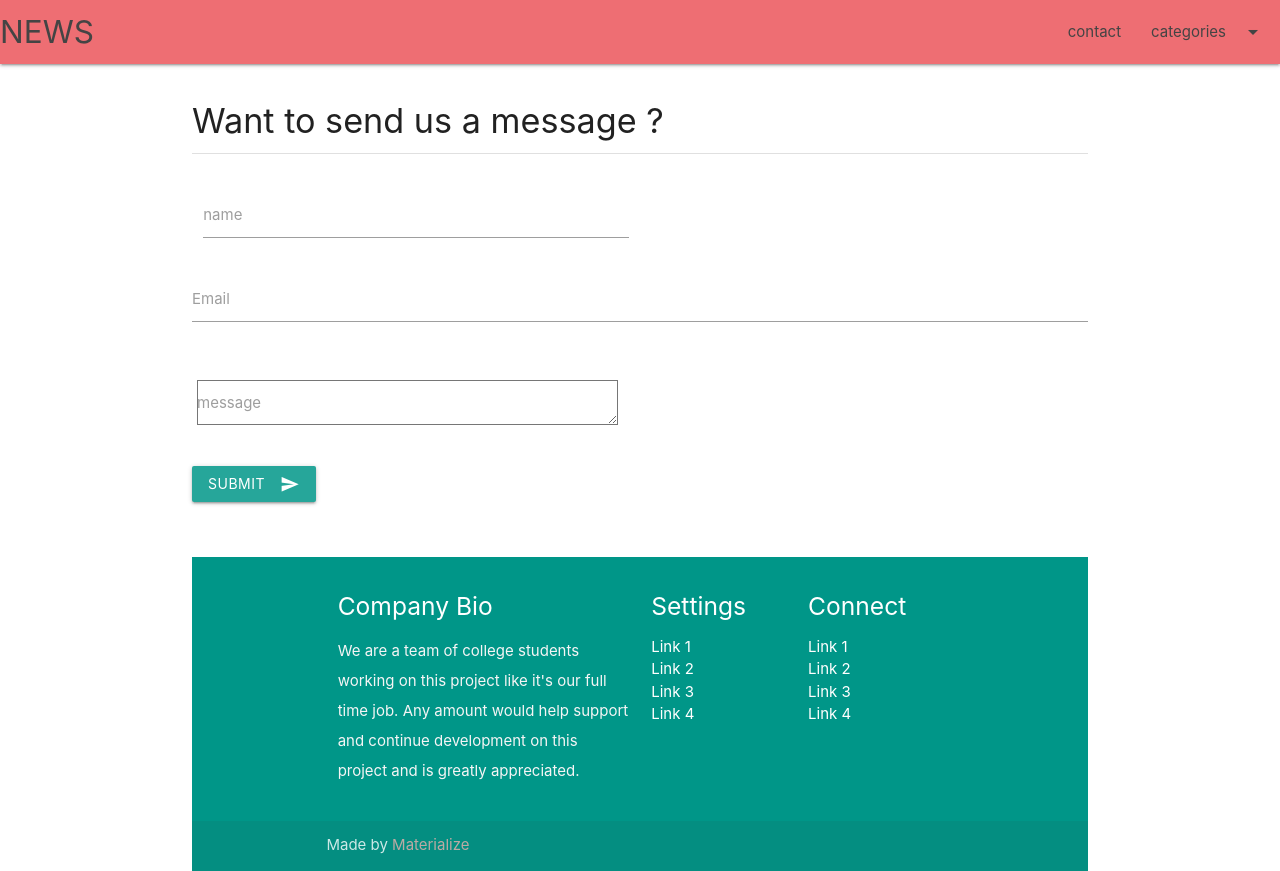
After one commit to abdessamadpas/News_Blog, a Django app: page /post/contact/ in a window 1280 px wide. The commit adds this page. Run offline with Django 4.2, Linux system fonts and the light colour scheme; data comes from the database, SQL or seed files in the repository; both versions use the stored data as it was after the commit; some libraries are stand-ins or nearby versions.

Commit message:
add contact and contact success pages with itsn models and forms

```diff
--- a/blog/settings.py
+++ b/blog/settings.py
@@ -112,7 +112,6 @@ STATICFILES_DIRS = [
 ]
 MEDIA_URL = '/media/'
 MEDIA_ROOT = os.path.join(BASE_DIR, 'media/')
-print("MEDIA_ROOT: ", MEDIA_ROOT)
 # Default primary key field type
 # https://docs.djangoproject.com/en/4.1/ref/settings/#default-auto-field
 
--- a/blog/templates/base.html
+++ b/blog/templates/base.html
@@ -23,7 +23,7 @@
     <div class="nav-wrapper">
       <a href="{% url 'index' %}" class="brand-logo">NEWS</a>
       <ul class="right hide-on-med-and-down">
-        <li><a href="badges.html">Components</a></li>
+        <li><a href="{% url 'contact' %}">contact</a></li>
         <!-- Dropdown Trigger -->
         <li><a class="dropdown-trigger" href="#!" data-target="dropdown1">categories<i class="material-icons right">arrow_drop_down</i></a></li>
       </ul>
@@ -43,7 +43,7 @@
 
 
 
-  <footer class="page-footer teal">
+<footer class="page-footer teal">
     <div class="container">
       <div class="row">
         <div class="col l6 s12">
@@ -77,7 +77,7 @@
       Made by <a class="brown-text text-lighten-3" href="http://materializecss.com">Materialize</a>
       </div>
     </div>
-  </footer>
+</footer>
 
 
   <!--  Scripts-->
--- /dev/null
+++ b/blog/templates/contact.html
@@ -0,0 +1,41 @@
+{% extends "base.html" %}
+
+{% block content %}
+<h4>Want to send us a message ?</h4>
+<div class="divider"></div>
+<br>
+<div class="row">
+  <form class="col s12" method="POST">
+    {% csrf_token %}
+    <div class="row">
+      <div class="input-field col s6">
+        {{ form.name }}
+        {{ form.name.errors }}
+        <label for="email">name</label>
+      </div>
+
+    <div class="row">
+      <div class="input-field col s12">
+        {{ form.email }}
+        {{ form.email.errors }}
+
+        <label for="email">Email</label>
+      </div>
+    </div>
+    <div class="row">
+      <div class="col s12">
+
+        <div class="input-field inline">
+          {{ form.message }}
+          {{ form.message.errors }}
+          <label for="email_inline">message</label>
+        </div>
+      </div>
+    </div>
+    <button class="btn waves-effect waves-light" type="submit" name="action">Submit
+      <i class="material-icons right">send</i>
+    </button>
+  </form>
+</div>
+
+{% endblock content %}
--- a/post/admin.py
+++ b/post/admin.py
@@ -21,3 +21,4 @@ class TagAdmin(admin.ModelAdmin):
 admin.site.register(Category, CategoryAdmin)
 admin.site.register(Tag, TagAdmin)
 admin.site.register(Post, PostAdmin)
+admin.site.register(Contact)
--- a/post/forms.py
+++ b/post/forms.py
@@ -1,7 +1,9 @@
-from django.forms import ModelForm
-from .models import Contact
+from django import forms
+from post.models import Contact
 
-class ContactForm(ModelForm):
-    class Meta:
-        model: Contact
-        fields = ['name', 'email', 'message']
+class ContactForm(forms.ModelForm):
+
+	class Meta:
+
+		model = Contact
+		fields = ('name', 'email', 'message')
--- a/post/models.py
+++ b/post/models.py
@@ -59,12 +59,12 @@ class Post(models.Model):
 
 class Contact(models.Model):
     name = models.CharField(max_length=100, verbose_name='name')
-    email = models.EmailField(max_length=100, verbose_name='email')
-    contact_date = models.DateTimeField()
-    message = models.TextField(verbose_name='message')
+    email = models.EmailField()
+    message_date = models.DateTimeField()
+    message = models.TextField()
 
     class Meta:
         verbose_name = 'contacts'
         verbose_name_plural = 'contact'
     def __str__(self):
-        return self.name + ' ' + self.email
+        return self.name +  self.email
--- a/post/urls.py
+++ b/post/urls.py
@@ -1,14 +1,16 @@
-from django.contrib import admin
-from django.urls import path, include
+from django.urls import path
 
-from . import views
+from post.views import index, category, tags, PostDetail, ContactSuccess, Contact_page
 #from django.views.generic import TemplateView
 
 urlpatterns = [
   #  path('', TemplateView.as_view(template_name='index.html'), name='index'),
-    path('', views.index, name='index'),
-    path('category/<slug:category_slug>/', views.category, name='category'),
-    path('tags/<slug:tag_slug>/', views.tags, name='tag'),
-    path('<slug:detail_post_slug>/', views.PostDetail, name='post_detail'),
+    path('', index, name='index'),
+    path('category/<slug:category_slug>/', category, name='category'),
+    path('tags/<slug:tag_slug>/', tags, name='tag'),
+    path('contact/', Contact_page, name='contact'),
+    path('contact/success/', ContactSuccess, name='contact_success'),
+    path('<slug:detail_post_slug>/', PostDetail, name='post_detail'),
+
 
 ]
--- a/post/views.py
+++ b/post/views.py
@@ -1,8 +1,8 @@
-from django.shortcuts import render, get_object_or_404
-from django.http import HttpResponse, HttpResponseRedirect
+from django.shortcuts import render, get_object_or_404, redirect
+from django.http import HttpResponse
 from django.template import loader
 from post.forms import ContactForm
-from .models import *
+from post.models import Post, Category, Tag, Contact
 from django.utils import timezone
 # Create your views here.
 def index(request):
@@ -63,17 +63,26 @@ def PostDetail(request, detail_post_slug):
     }
     return HttpResponse(template.render(context, request))
 
-def Contact(request):
+def Contact_page(request):
+
+    contact = Contact.objects.all()
+    print(contact)
     if request.method == 'POST':
-       form = ContactForm(request.POST)
-       if form.is_valid():
-            msg =form.save(commit=False)
-            msg.contact_date = timezone.now()
-            msg.save()
-            return HttpResponseRedirect('contactsuccess')
+        form = ContactForm(request.POST)
+        if form.is_valid():
+            contact_form = form.save(commit=False)
+            contact_form.message_date = timezone.now()
+            contact_form.save()
+            return redirect('contact_success')
     else:
         form = ContactForm()
     context = {
         'form': form,
     }
+
     return render(request, 'contact.html', context)
+
+#static website for the form contact
+
+def ContactSuccess(request):
+	return render(request, 'contactSuccess.html',)
```
Also changed, not shown: blog/templates/contactSuccess.html (added, +8 -0 lines), db.sqlite3, post/migrations/0003_contact_alter_post_tags.py (added), post/migrations/0004_alter_contact_email_alter_contact_message.py (added).
